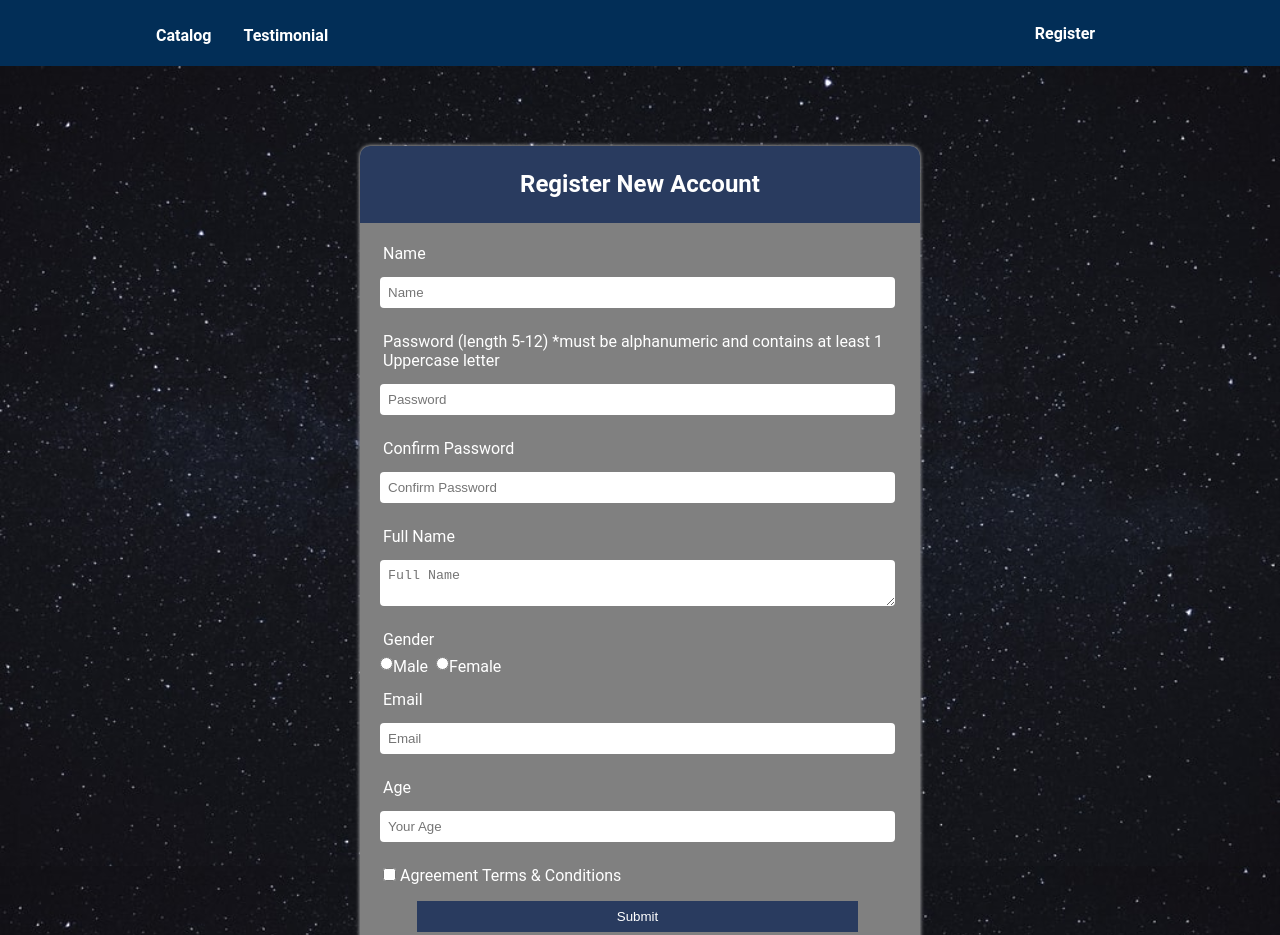
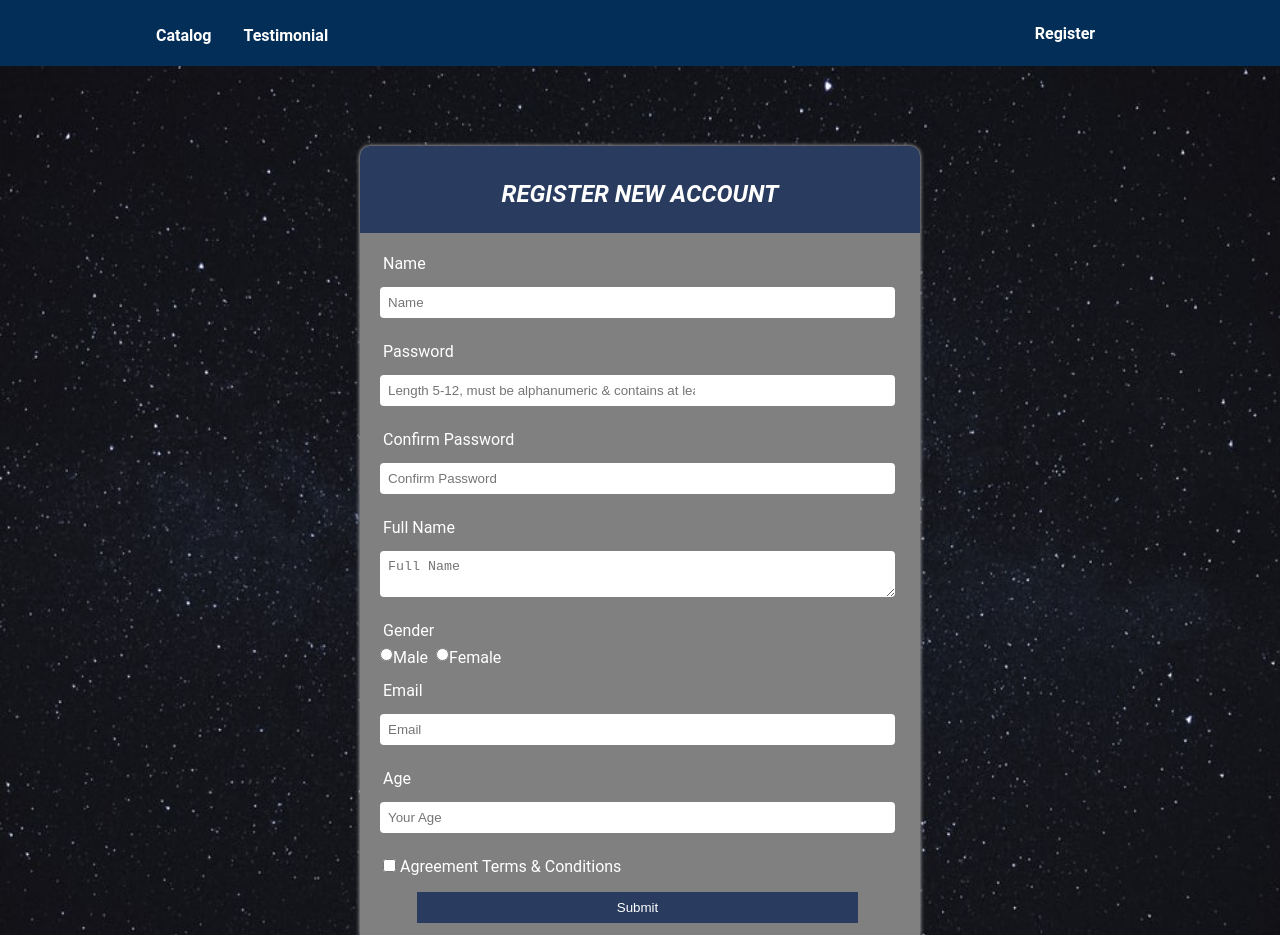
Before and after one commit to RyoGenesis/StoreDelLuna, a plain HTML site: page register.html in a window 1280 px wide. Shown: the top 935 px of the page. Drawn offline with Linux system fonts and the light colour scheme.

Commit message:
feat: update register

```diff
--- a/register.html
+++ b/register.html
@@ -87,7 +87,7 @@
         <div class="reg-content">
             <div class="title">
                 <img src="assets/store-del-luna-logo.png" alt="">
-                <h2>Register New Account</h2>
+                <h2>REGISTER NEW ACCOUNT</h2>
             </div>
 
             <div class="reg-form">
@@ -107,10 +107,11 @@
                     </div>
                     <div class="reg">
                         <div class="form-label column-reg">
-                            <label for="password">Password (length 5-12) *must be alphanumeric and contains at least 1 Uppercase letter </label>
+                            <label for="password">Password</label>
                         </div>
                         <div class="column-reg">
-                            <input type="password" name="password" id="password" placeholder="Password">
+                            <input type="password" name="password" id="password"
+                                placeholder="Length 5-12, must be alphanumeric & contains at least 1 Uppercase letter">
                         </div>
                     </div>
                     <div class="reg">
--- a/styles/style.css
+++ b/styles/style.css
@@ -488,6 +488,11 @@ main {
     border-top-left-radius: 10px;
     padding-left: 20px;
     padding-right: 20px;
+}
+
+.title h2 {
+    padding-top: 10px;
+    font-style: italic;
 }
 
 .title img {
```
